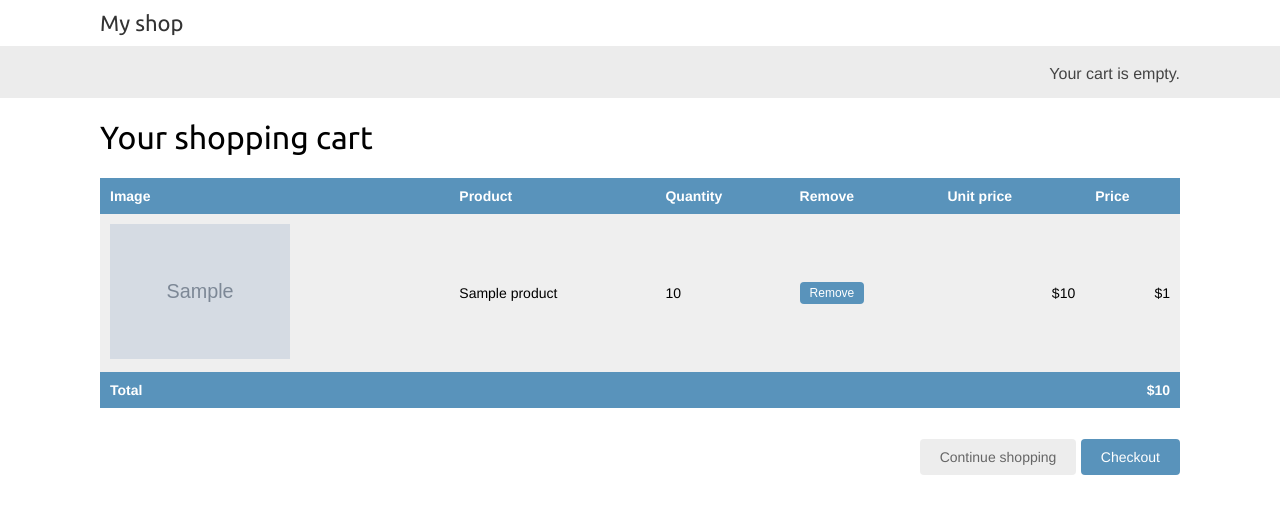
After one commit to evt-pavel/Myshop, a Django app: template cart/templates/cart/detail.html in a window 1280 px wide. The commit adds this page. Shown: the top 514 px of the page. Run offline with Django 4.2, Linux system fonts and the light colour scheme; the template is opened without the code that fills it: most values are stand-ins (such as "Sample title", 1, 10 or a date in 2020); grey boxes marked "Sample" are stand-in pictures.

Commit message:
add templates for basket

```diff
--- a/cart/forms.py
+++ b/cart/forms.py
@@ -3,11 +3,9 @@
 PRODUCT_QUANTITY_CHOICES = [(i, str(i)) for i in range(1, 21)]
 
 class CartAddProductForm(forms.Form):
-    quantity = forms.TypedChoicefield(
+    quantity = forms.TypedChoiceField(
         choices=PRODUCT_QUANTITY_CHOICES,
-        coerce=int
-    )
+        coerce=int)
     override = forms.BooleanField(required=False,
-
                                   initial=False,
                                   widget=forms.HiddenInput)
--- /dev/null
+++ b/cart/templates/cart/detail.html
@@ -0,0 +1,54 @@
+{% extends "shop/base.html" %}
+{% load static %}
+
+{% block title %}
+    Your shopping cart
+{% endblock %}
+
+{% block content %}
+    <h1>Your shopping cart</h1>
+    <table class="cart">
+        <thead>
+            <tr>
+                <th>Image</th>
+                <th>Product</th>
+                <th>Quantity</th>
+                <th>Remove</th>
+                <th>Unit price</th>
+                <th>Price</th>
+            </tr>
+        </thead>
+        <tbody>
+            {% for item in cart %}
+                {% with product=item.product %}
+                    <tr>
+                        <td>
+                            <a href="{{ product.get_absolute_url }}">
+                                <img src="{% if product.image %}{{ product.image.url }}{% else %}{% static "img/no_image.png" %}{% endif %}">
+                            </a>
+                        </td>
+                        <td>{{ product.name }}</td>
+                        <td>{{ item.quantity }}</td>
+                        <td>
+                            <form action="{% url "cart:cart_remove" product.id}" method="post">
+                                <input type="submit" value="Remove">
+                                {% csrf_token %}
+                            </form>
+                        </td>
+                        <td class="num">${{ item.price }}</td>
+                        <td class="num">${{ item.total_price }}</td>
+                    </tr>
+                {% endwith %}
+            {% endfor %}
+            <tr class="total">
+                <td>Total</td>
+                <td colspan="4"></td>
+                <td class="num">${{ cart.get_total_price }}</td>
+            </tr>
+        </tbody>
+    </table>
+    <p class="text-right">
+        <a href="{% url "shop:product_list" %}" class="button light">Continue shopping</a>
+                <a href="#" class="button">Checkout</a>
+    </p>
+{% endblock %}
--- a/cart/views.py
+++ b/cart/views.py
@@ -12,7 +12,7 @@
     if form.is_valid():
         cd = form.cleaned_data
         cart.add(product=product,
-                 qiantity=cd['quantity'],
+                 quantity=cd['quantity'],
                  override_quantity=cd['override'])
     return redirect('cart:cart_detail')
 
--- a/myshop/urls.py
+++ b/myshop/urls.py
@@ -21,6 +21,6 @@
 
 urlpatterns = [
     path('admin/', admin.site.urls),
-    pat('cart/', include('cart.urls', namespace='cart')),
+    path('cart/', include('cart.urls', namespace='cart')),
     path('', include('shop.urls', namespace='shop'))
 ]
--- a/shop/templates/shop/product/detail.html
+++ b/shop/templates/shop/product/detail.html
@@ -11,6 +11,11 @@
         <a href="{{ product.category.get_absolute_url }}">{{ product.category }}</a>
     </h2>
     <p class="price">${{ product.price }}</p>
+    <form action="{% url "cart:cart_add" product.id %}" method="post">
+        {{ cart_product_form }}
+        {% csrf_token %}
+        <input type="submit" value="Add to cart">
+        </form>
     {{ product.description|linebreaks }}
     </div>
 {% endblock %}
--- a/shop/views.py
+++ b/shop/views.py
@@ -1,5 +1,6 @@
 from django.shortcuts import render, get_object_or_404
 from .models import Category, Product
+from cart.forms import CartAddProductForm
 
 
 def product_list(request, category_slug=None):
@@ -22,6 +23,9 @@
                                 id=id,
                                 slug=slug,
                                 available=True)
+    cart_product_form = CartAddProductForm()
+
     return render(request,
                   'shop/product/detail.html',
-                  {'product': product})
+                  {'product': product,
+                   'cart_product_form': cart_product_form})
```
Also changed, not shown: cart/cart.py (+4 -4 lines), db.sqlite3.
